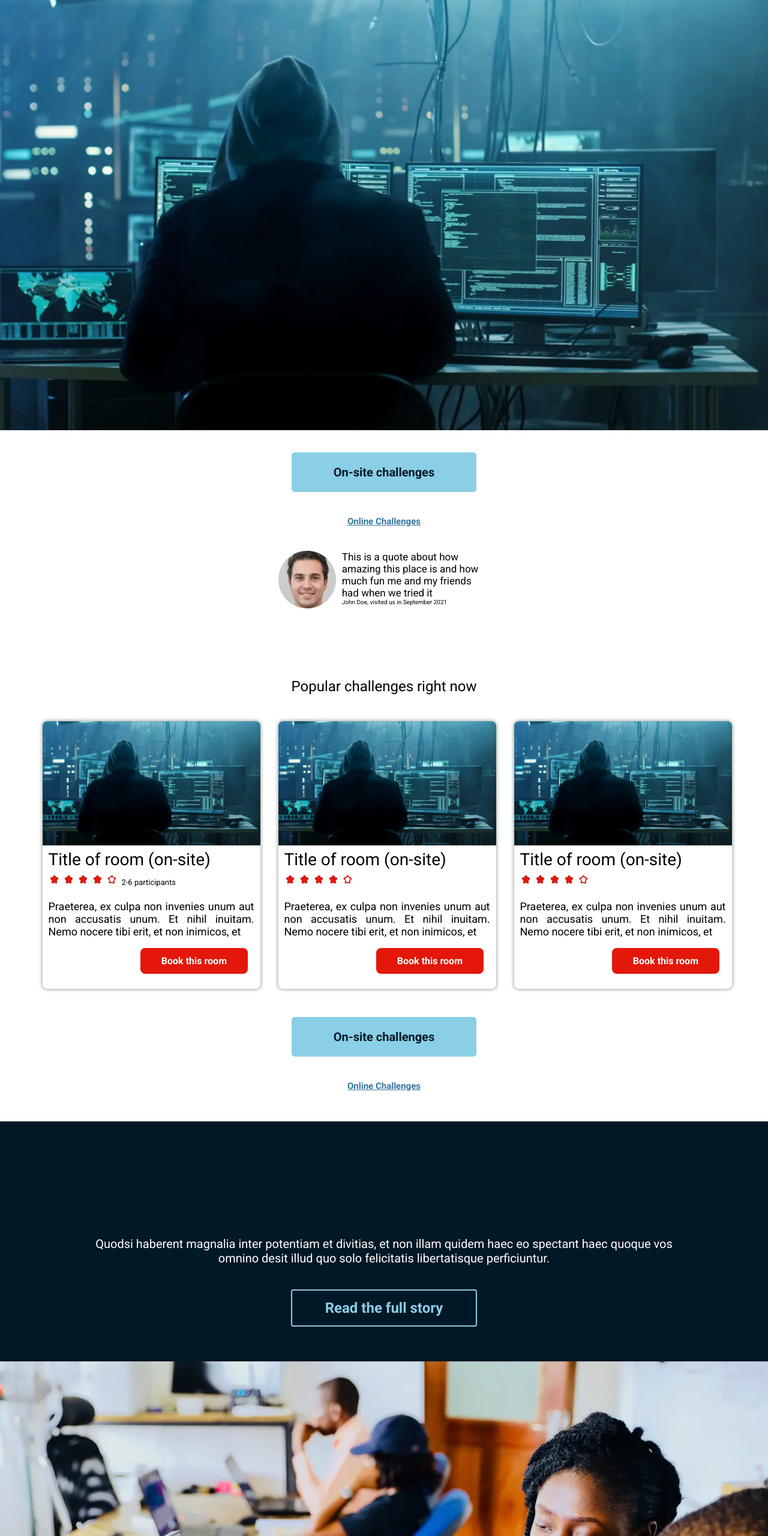
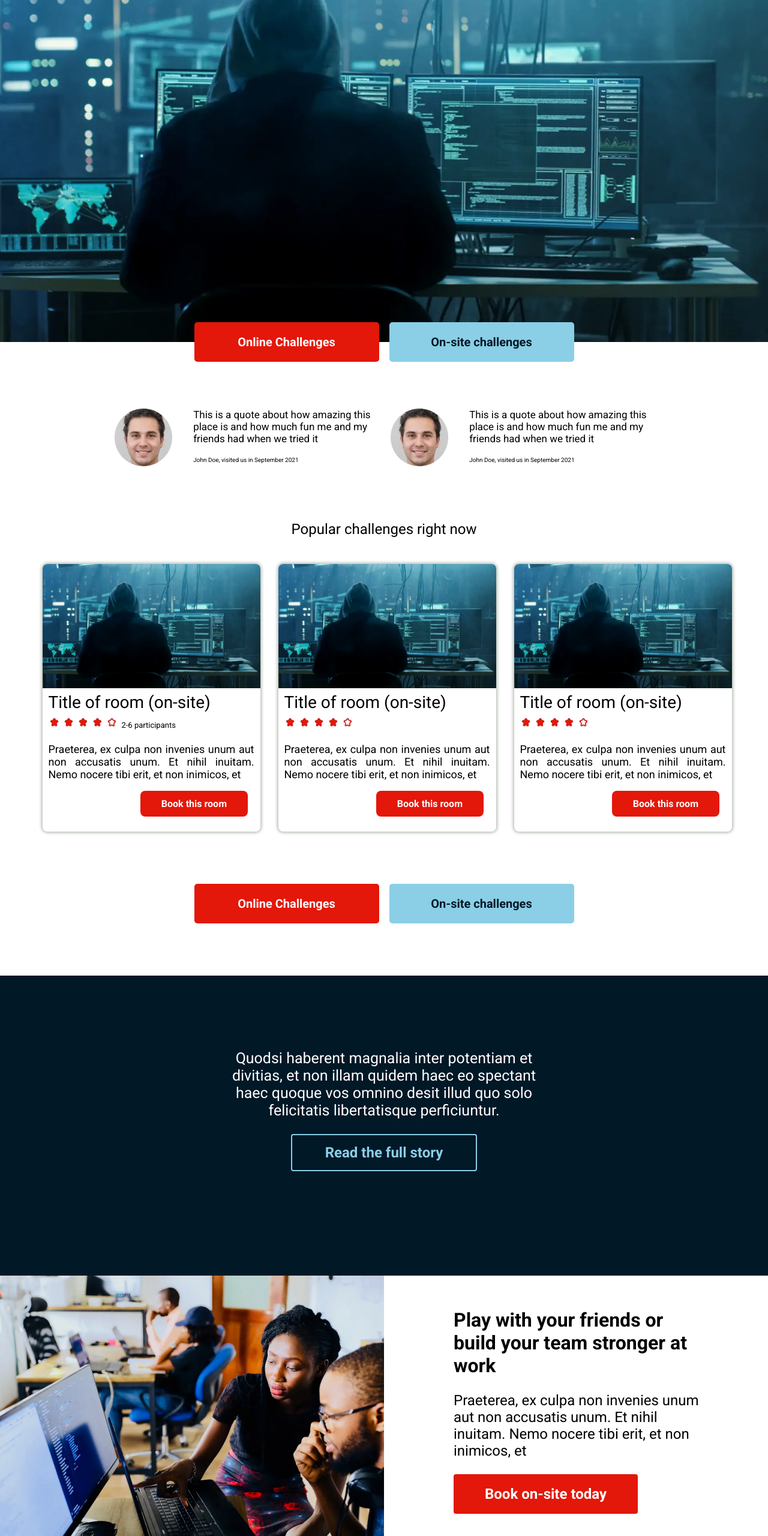
Before and after one commit to RobTrb/-ESC-HackerEscapeRooms, a plain HTML site: page index.html in a window 1280 px wide. Shown: the part 240-2800 px from the top of the page at 60% size. Drawn offline with Linux system fonts and the light colour scheme.

Commit message:
finished desktop styling.

```diff
--- a/index.html
+++ b/index.html
@@ -21,7 +21,7 @@
     <header>
        <div class = "header_logoText_container">
             <img class = "header_esc_logo" alt = "Company logo" src = "assets/img.esc_logo.webp">
-            <div class = "header_text_container"></div>
+            <div class = "header_text_container">
                 <a class = "header_text">Hacker Escape Rooms</a>
             </div>
         </div>
@@ -35,14 +35,16 @@
 
     </header>
 
-    <img class = "hacker_image" alt = "Hacker in front of computer" src = "assets/img.hacker.webp">
+    <div class = "topHalf_hacker_imageContainer">
+        <img class = "hacker_image" alt = "Hacker in front of computer" src = "assets/img.hacker.webp">
+    </div>
 
     <div class = "topHalf_OnSiteOnline">
         <a class = "onSite" href = "">On-site challenges</a>
         <a class = "online" href = "">Online Challenges</a>
     </div>
 
-    <div class = "topHalf_ johnDoeContainer">
+    <div class = "topHalf_johnDoeContainer">
         <div class = "topHalf_johnDoe">
             <img class = "topHalf_johnDoe_portrait" alt = "portrait picture" src = "assets/img.JohnDoePort.webp">
             <a class = "topHalf_johnDoe_bigText">This is a quote about how amazing this place is and how much fun me and my friends had when we tried it</a>
@@ -86,15 +88,17 @@
         </div>
     </div>
 
-    <div class = "topHalf_OnSiteOnline">
+    <div class = "topHalf_OnSiteOnline_lower">
         <a class = "onSite" href = "">On-site challenges</a>
         <a class = "online" href = "">Online Challenges</a>
       </div>
 
     <div class = "middleDivider">
-        <a class = "middleDivider_text">Quodsi haberent magnalia inter potentiam et divitias, et non illam quidem haec eo spectant
-             haec quoque vos omnino desit illud quo solo felicitatis libertatisque perficiuntur.
-        </a>
+        <div class = "middleDivider_textContainer">
+            <p class = "middleDivider_text">Quodsi haberent magnalia inter potentiam et divitias, et non illam quidem haec eo spectant
+                haec quoque vos omnino desit illud quo solo felicitatis libertatisque perficiuntur.
+            </p>
+        </div>
         <a class = "middleDivider_readstory" href = "">Read the full story</a>
     </div>
 
--- a/main_desktop.css
+++ b/main_desktop.css
@@ -9,6 +9,8 @@
         flex-direction: column;
         align-items: center;
         width: 1280px;
+        margin-left: auto;
+        margin-right: auto;
     }
 
     header {
@@ -27,7 +29,10 @@
     .header_text {
         font-size: 40px;
         font-weight: bold;
-        align-self:center;
+        flex-direction: row;
+        align-items: flex-start;
+        margin-right: 0;
+        margin-top: 61px;
     }
 
     .header_nav {
@@ -41,17 +46,173 @@
     }
 
     .header_nav_item {
-
         font-size: 24px;
         text-decoration: none;
         color: #fff;
     }
 
+    .header_nav_item:hover {
+        color: #8acfe5
+    }
+
+    .topHalf_hacker_imageContainer {
+        overflow: hidden;
+    }
+
     .hacker_image {
         display: flex;
         overflow: hidden;
-        -ms-transform-origin-y: -262px;
+        object-fit: cover;
+        transform: translateY(-125px);
+    }
 
+    .topHalf_OnSiteOnline {
+        flex-direction: row-reverse;
+        padding: 0px;
+        transform: translateY(-158px);
+    }
+
+    .onSite {
+        margin-left: 17px;
+    }
+
+    .online {
+        display: flex;
+        background-color: #e3170a;
+        align-items: center;
+        justify-content: center;
+        text-decoration: none;
+        color: #fff;
+        font-weight: bold;
+        font-size: 20px;
+        width: 308px;
+        height: 66px;
+        border-radius: 5px;
+        margin: 0;
+    }
+
+    .topHalf_johnDoeContainer {
+        transform: translateY(-80px);
+    }
+
+    .topHalf_johnDoe {
+        margin-top: 0;
+        margin: 0px;
+    }
+
+    .topHalf_johnDoe_two {
+        display: grid;
+        max-width: 439px;
+        max-height: 122px;
+        width: 80%;
+        grid-template-columns: 30% 70%;
+        grid-template-rows: 25% 25% 25% 25%;
+        color: black;
+        margin-left: 21px;
+    }
+
+    .topHalf_popularChallenges {
+        margin-top: 0px;
+    }
+
+    .topHalf_OnSiteOnline_lower {
+        flex-direction: row-reverse;
+        padding: 0px;
+        margin-top: 77px;
+        margin-bottom: 87px
+    }
+
+    .middleDivider {
+        width: 100%;
+        height: 500px;
+        margin: 0;
+    }
+
+    .middleDivider_textContainer{
+       width: 50%;
+       margin-top: 123px;
+       align-content: center;
+    }
+
+    .middleDivider_text {
+        text-align: center;
+        margin-top: 0;
+        font-size: 25px;
+    }
+
+    .middleDivider_readstory {
+        margin-top: 0;
+    }
+
+    .bottomHalf_infoContainers_top {
+        width: 100%;
+        flex-direction: row;
+    }
+
+    .bottomHalf_textContainer_top {
+        width: 50%;
+        justify-content: center;
+    }
+
+    .bottomHalf_infoContainers_bottom {
+        margin: 0;
+        height: 100%;
+        width: 100%;
+        flex-direction: row-reverse;
+    }
+
+    .bottomHalf_imageContainer {
+        width: 50%;
+    }
+
+    .bottomHalf_images {
+        top: 0;
+    }
+
+    .bottomHalf_headlines {
+        margin: 0px 108px 25px 116px;
+    }
+
+    .bottomHalf_text {
+        margin: 0px 108px 25px 116px;
+    }
+
+    .bottomHalf_onSite {
+        margin: 0px 108px 8px 116px;
+    }
+
+    .bottomHalf_seeAllChallenges {
+        margin-top: 0;
+        margin-left: 116px;
+    }
+
+    .footer {
+        margin-top: 183px;
+        display: grid;
+        grid-template-columns: repeat(12, 1fr);
+        column-gap: 5px;
+        padding: 0;
+        padding-bottom: 174px;
+    }
+
+    .footer_escRoom_container {
+        grid-column: 2 / span 4;
+    }
+
+    .footer_siteMap_container {
+        grid-column: 8;
+    }
+
+    .footer_followUs_container {
+        grid-column: 10;
+    }
+
+    .footer_text, .footer_headlines, .footer_links {
+        margin:0;
+    }
+
+    .footer_headlines {
+        margin-top: 146px;
     }
 
 }
--- a/main_mobile.css
+++ b/main_mobile.css
@@ -22,9 +22,11 @@ header, .header_logoText_container {
 
 .header_text_container{
     align-items: flex-start;
+    justify-content: flex-start;
     display: flex;
     flex-direction: column;
     width: 100%;
+    padding-left: 0;
 }
 
 .header_nav {
@@ -57,6 +59,13 @@ header, .header_logoText_container {
     padding-top: 37px;
 }
 
+.topHalf_OnSiteOnline_lower {
+    display: flex;
+    flex-direction: column;
+    align-items: center;
+    padding-top: 37px;
+}
+
 .onSite {
     display: flex;
     background-color: #8acfe5;
@@ -82,6 +91,8 @@ header, .header_logoText_container {
 .topHalf_johnDoeContainer {
     width: 100%;
     display: flex;
+    flex-direction: row;
+    justify-content: center;
 }
 
 .topHalf_johnDoe {
@@ -208,10 +219,18 @@ header, .header_logoText_container {
     margin-top: 30px;
 }
 
+.middleDivider_textContainer {
+    width: 100%;
+    display: flex;
+    align-items:center;
+}
+
 .middleDivider_text {
     margin-top: 15%;
     width: 80%;
     text-align: center;
+    margin-left: auto;
+    margin-right: auto;
 }
 
 .middleDivider_readstory {
```
